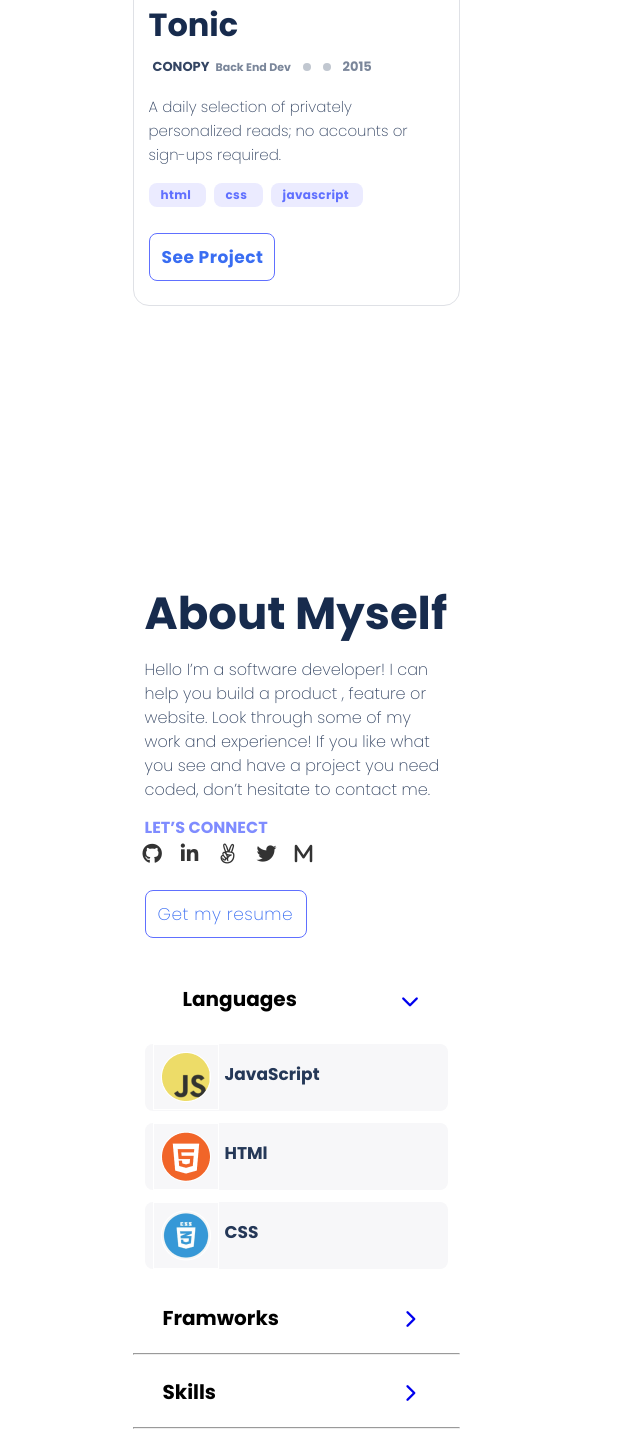
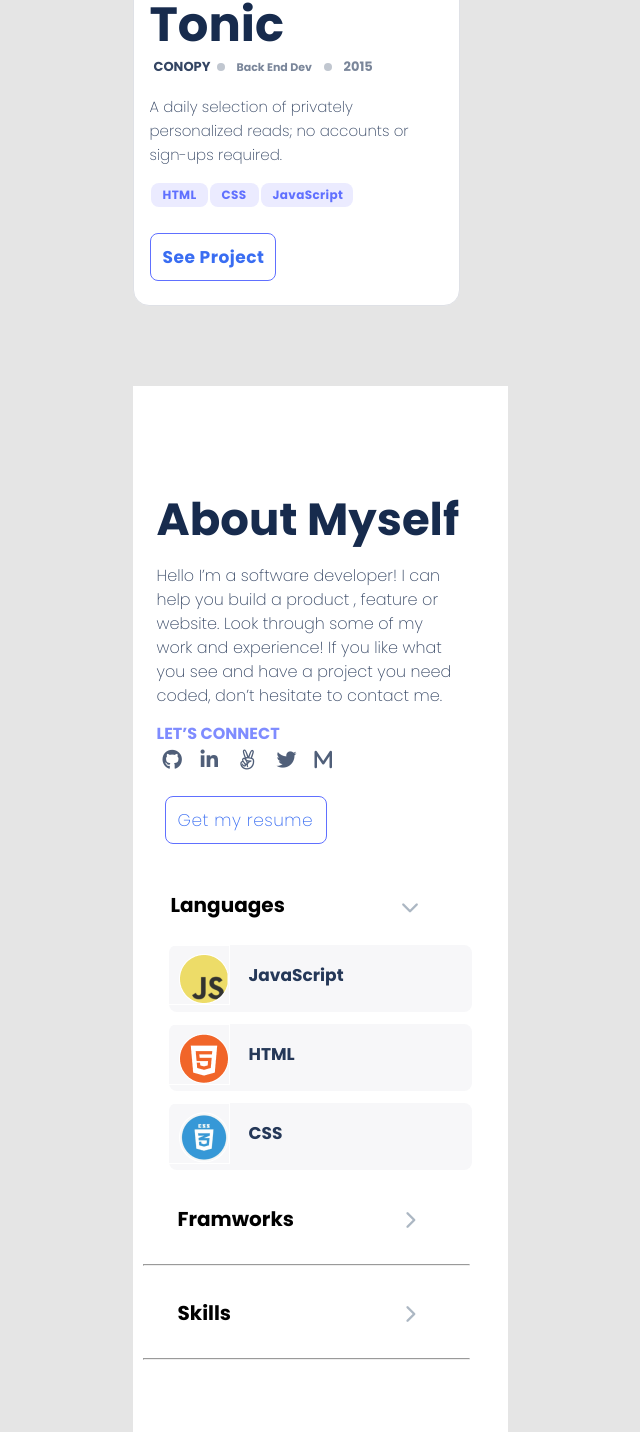
Before and after one commit to hafiz1379/First-Mobile, a website: page index.html in a window 1280 px wide. Shown: the part 1127-2559 px from the top of the page, without its empty margins (320-960 px from the left). Drawn offline with Linux system fonts and the light colour scheme.

Commit message:
added Required Changes and Optional suggestions

```diff
--- a/index.html
+++ b/index.html
@@ -1,5 +1,5 @@
 <!DOCTYPE html>
-<html lang="en">
+<html lang="en" style="background-color: #E5E5E5;">
 <head>
     <meta charset="UTF-8">
     <meta http-equiv="X-UA-Compatible" content="IE=edge">
@@ -15,28 +15,28 @@
 </head>
 <body>
   <section class="fbody">
-    <div class="header">
+    <header class="header">
         <div class="left">
             <div class="logo">
                 My logo
             </div>
         </div>
         <div class="right">
-        <div class="menubar">
+            <nav class="menubar">
                 <div class="menubar1"></div>
                 <div class="menubar2"></div>
                 <div class="menubar3"></div>
+            </nav>
         </div>
-    </div>
-    </div>
+    </header>
     <div class="container">
-        <div class="name">
+        <h1 class="name">
             I’m Hafizullah.<br>
             Glad to see<br> you!
-        </div>
-        <div class="bio">
+        </h1>
+        <p class="bio">
             I’m a software developer! I can help you build a product , feature or website Look through some of my work and experience! If you like what you see and have a project you need coded, don’t hesitate to contact me.
-        </div>
+        </p>
         <div class="lets_contact">
             <div class="contact">
                 LET’S CONNECT
@@ -60,7 +60,6 @@ Glad to see<br> you!
                   </li>
                 </ul>
             </section>
-            </section>
         </div>
     </div>
   </section>
@@ -68,9 +67,9 @@ Glad to see<br> you!
       <div class="shot">
       </div>
       <div class="bo">
-      <div class="pro-title">
-        <p>Tonic</p>
-      </div>
+        <header class="pro-title">
+          <h2>Tonic</h2>
+        </header>
       <div class="item-parrent">
         <div class="item1">
           <p class="conopy">CONOPY</p>
@@ -87,23 +86,28 @@ Glad to see<br> you!
         <p>A daily selection of privately personalized reads; no accounts or sign-ups required.</p>
       </div>
       <div class="tags">
-        <div class="html">
-          <p class="h">html</p>
+        <ul class="ul">
+          <li class="html">
+            <p class="h">HTML</p>
+          </li>
+          <li class="css">
+            <p class="c">CSS</p>
+          </li>
+          <li class="js">
+            <p class="j">JavaScript</p>
+          </li>
+        </ul>
       </div>
-        <div class="css">
-          <p class="c">css</p>
-        </div>
-        <div class="js">
-          <p class="j">javascript</p>
-        </div>
-      </div>
+
       <div class="action">
         <div class="boxx">
+          <a href="#" class="see-btn">
             <div class="see">
               <p class="se">
                 See Project
               </p>
             </div>
+          </a>
         </div>
       </div>
     </div>
@@ -153,36 +157,37 @@ Glad to see<br> you!
             </h2>
           </div>
           <div class="framer">
-            <li class="soc"><a href="#"><i class="fa-solid fa-chevron-up fa-rotate-180"></i></a>
+            <li class="soc"><a class="soc1" href="#"><i class="fa-solid fa-chevron-up fa-rotate-180"></i></a>
             </li>
           </div>
         </div>
       </div>
-      <div class="list">
-          <div class="jsfr">
+      <ul class="list">
+        <li class="jsfr">
           <div class="jst">
             <p class="jste">JavaScript</p>
             <img class="im" src="./images/Ellipse 1.png" alt="">
           </div>
-          </div>
-          <div class="jsfr">
+        </li>
+        <li class="jsfr">
           <div class="jst">
-              <p class="jste">HTMl</p>
+            <p class="jste">HTML</p>
             <img class="im" src="./images/Ellipse 1 (1).png" alt="">
           </div>
-          </div>
-          <div class="jsfr">
+        </li>
+        <li class="jsfr">
           <div class="jst">
             <p class="jste">CSS</p>
             <img class="im" src="./images/Ellipse 1 (2).png" alt="">
           </div>
-          </div>
-        </div>
+        </li>
+      </ul>
+
         <div class="endtop">
           <div class="endl">
             <p class="framworks">Framworks</p>
           </div>
-          <div class="endr">  <li class="soc"><a href="#"><i class="fa-solid fa-chevron-up fa-rotate-90"></i></a>
+          <div class="endr">  <li class="soc"><a class="soc1" href="#"><i class="fa-solid fa-chevron-up fa-rotate-90"></i></a>
           </li></div>
         </div>
         <hr class="w">
@@ -190,7 +195,7 @@ Glad to see<br> you!
           <div class="endl">
             <p class="framworks">Skills</p>
           </div>
-          <div class="endr">  <li class="soc"><a href="#"><i class="fa-solid fa-chevron-up fa-rotate-90"></i></a>
+          <div class="endr">  <li class="soc"><a class="soc1" href="#"><i class="fa-solid fa-chevron-up fa-rotate-90"></i></a>
           </li></div>
         </div>
         <hr class="w">
--- a/style.css
+++ b/style.css
@@ -7,8 +7,10 @@
 
 body {
   width: 375px;
-  height: 718px;
+  height: 738px;
   margin: auto;
+  background-color: #fff;
+  border-radius: 0 0 0 70px;
 }
 
 .header {
@@ -46,7 +48,6 @@ body {
 .header .right {
   width: 50%;
   height: 100%;
-  flex-direction: row;
   align-content: end;
 }
 
@@ -102,7 +103,6 @@ body {
   left: 0;
   top: 0;
   padding: 3px 12px 24px;
-  font-style: normal;
   font-weight: 400;
   font-size: 16px;
   line-height: 24px;
@@ -120,7 +120,6 @@ body {
 }
 
 .container .lets_contact .contact {
-  font-style: normal;
   font-weight: bold;
   font-size: 16px;
   line-height: 24px;
@@ -153,7 +152,9 @@ body {
 }
 
 .social-icon a i {
+  margin-left: 20px;
   font-size: 20px;
+  color: #505f79;
 }
 
 .social-icon + .social-icon {
@@ -162,9 +163,7 @@ body {
 
 .deatails {
   margin-top: 150px;
-  display: flex;
-  flex-direction: column;
-  align-items: center;
+  display: grid;
   padding: 16px;
   gap: 12px;
   width: 327px;
@@ -172,9 +171,6 @@ body {
   background: #fff;
   border: 1px solid #dfe1e6;
   border-radius: 16px;
-  flex: none;
-  order: 0;
-  flex-grow: 0;
 }
 
 .shot {
@@ -202,7 +198,6 @@ body {
 .pro-title {
   width: 295px;
   height: 36px;
-  font-style: normal;
   font-weight: 700;
   font-size: 32px;
   line-height: 44px;
@@ -214,7 +209,6 @@ body {
 
 .item-parrent {
   display: flex;
-  flex-direction: row;
   align-items: center;
   align-self: self-start;
   gap: 12px;
@@ -225,9 +219,12 @@ body {
   flex-grow: 0;
 }
 
+.item-list {
+  list-style-type: none;
+  width: 120px;
+}
 .item1 {
   display: flex;
-  flex-direction: row;
   align-items: center;
   padding-top: 8px;
   padding-bottom: 8px;
@@ -240,7 +237,6 @@ body {
   width: 55px;
   height: 16px;
   padding-left: 4px;
-  font-style: normal;
   font-weight: 550;
   font-size: 13px;
   line-height: 16px;
@@ -262,19 +258,18 @@ body {
 
 .item3 {
   display: flex;
-  flex-direction: row;
   align-items: center;
   padding-top: 8px;
   padding-bottom: 8px;
   width: 75px;
   height: 32px;
   flex: none;
+  order: 2;
 }
 
 .back {
   width: 88px;
   height: 16px;
-  font-style: normal;
   font-weight: 550;
   font-size: 11px;
   line-height: 16px;
@@ -295,7 +290,6 @@ body {
 
 .item5 {
   display: flex;
-  flex-direction: row;
   align-items: center;
   padding-top: 8px;
   padding-bottom: 8px;
@@ -308,7 +302,6 @@ body {
 .year {
   width: 29px;
   height: 16px;
-  font-style: normal;
   font-weight: 600;
   font-size: 13px;
   line-height: 16px;
@@ -321,7 +314,6 @@ body {
 .text {
   width: 295px;
   height: 76px;
-  font-style: normal;
   font-weight: 450;
   font-size: 15px;
   line-height: 24px;
@@ -332,7 +324,6 @@ body {
 
 .tags {
   display: flex;
-  flex-direction: row;
   align-items: center;
   align-self: start;
   gap: 8px;
@@ -342,11 +333,15 @@ body {
   order: 2;
 }
 
+.ul {
+  list-style-type: none;
+  display: flex;
+  justify-content: space-around;
+}
+
 .html {
-  display: flex;
-  flex-direction: row;
-  align-items: center;
   padding: 4px 12px;
+  margin: 20px 1px;
   width: 57px;
   height: 24px;
   background: #ebebff;
@@ -359,7 +354,6 @@ body {
 .h {
   width: 33px;
   height: 16px;
-  font-style: normal;
   font-weight: 550;
   font-size: 12px;
   line-height: 16px;
@@ -371,10 +365,8 @@ body {
 }
 
 .css {
-  display: flex;
-  flex-direction: row;
-  align-items: center;
   padding: 4px 12px;
+  margin: 20px 1px;
   width: 49px;
   height: 24px;
   background: #ebebff;
@@ -387,7 +379,6 @@ body {
 .c {
   width: 25px;
   height: 16px;
-  font-style: normal;
   font-weight: 550;
   font-size: 12px;
   line-height: 16px;
@@ -399,10 +390,8 @@ body {
 }
 
 .js {
-  display: flex;
-  flex-direction: row;
-  align-items: center;
   padding: 4px 12px;
+  margin: 20px 1px;
   width: 92px;
   height: 24px;
   background: #ebebff;
@@ -415,7 +404,6 @@ body {
 .j {
   width: 68px;
   height: 16px;
-  font-style: normal;
   font-weight: 550;
   font-size: 12px;
   line-height: 16px;
@@ -437,7 +425,6 @@ body {
 .boxx {
   box-sizing: border-box;
   display: flex;
-  flex-direction: row;
   align-items: center;
   padding: 12px;
   gap: 12px;
@@ -449,11 +436,13 @@ body {
   border-radius: 8px;
 }
 
+.see-btn {
+  text-decoration: none;
+}
 .se {
   width: 102px;
   height: 24px;
   color: #396df2;
-  font-style: normal;
   font-weight: 510;
   font-size: 17px;
   line-height: 24px;
@@ -474,11 +463,11 @@ body {
 
 .top {
   display: flex;
-  flex-direction: row;
   justify-content: flex-start;
   align-items: flex-start;
   gap: 12px;
-  margin-top: 114px;
+  margin-top: 20px;
+  margin-left: 12px;
   width: 327px;
   height: 346px;
   flex: none;
@@ -488,7 +477,6 @@ body {
   width: 327px;
   height: 35px;
   padding: 114px 12px;
-  font-style: normal;
   font-weight: 700;
   font-size: 30px;
   line-height: 52px;
@@ -502,8 +490,8 @@ body {
   width: 327px;
   height: 147px;
   margin-top: -200px;
+  margin-left: 12px;
   padding: 12px;
-  font-style: normal;
   font-weight: 400;
   font-size: 16px;
   line-height: 24px;
@@ -514,7 +502,6 @@ body {
 
 .footerbox {
   display: flex;
-  flex-direction: row;
   align-items: center;
   gap: 8px;
   width: 117px;
@@ -525,11 +512,11 @@ body {
 .lets {
   width: 197px;
   height: 24px;
-  font-style: normal;
   font-weight: bold;
   font-size: 16px;
   line-height: 24px;
   margin-top: 22px;
+  margin-left: 12px;
   padding: 12px;
   color: #7f8cff;
   flex: none;
@@ -538,11 +525,10 @@ body {
 .box3 {
   box-sizing: border-box;
   display: flex;
-  flex-direction: row;
   align-items: center;
   padding: 12px;
   gap: 10px;
-  margin-left: 12px;
+  margin-left: 32px;
   width: 162px;
   height: 48px;
   border: 1px solid #6070ff;
@@ -554,7 +540,6 @@ body {
 .box3c {
   width: 138px;
   height: 24px;
-  font-style: normal;
   font-weight: b;
   font-size: 17px;
   line-height: 24px;
@@ -602,9 +587,8 @@ body {
 
 .lan {
   position: absolute;
-  padding: 24px 50px;
+  padding: 24px 38px;
   text-align: center;
-  font-style: normal;
   font-weight: 500px;
   font-size: 20px;
   line-height: 24px;
@@ -616,8 +600,8 @@ body {
 .framer {
   width: 30%;
   height: 100%;
-  flex-direction: row;
   align-content: end;
+  color: #acb7c3;
 }
 
 .soc {
@@ -634,7 +618,9 @@ body {
   gap: 12px;
   width: 327px;
   height: 248.15px;
-  margin-top: -385px;
+  margin: auto;
+  margin-top: -390px;
+  list-style-type: none;
   flex: none;
   order: 1;
   flex-grow: 0;
@@ -653,7 +639,6 @@ body {
 .jste {
   position: absolute;
   padding: 20px 80px 20px;
-  font-style: normal;
   font-weight: bold;
   font-size: 17px;
   line-height: 20px;
@@ -665,7 +650,8 @@ body {
 .im {
   position: absolute;
   left: 20px;
-  padding: 7px;
+  padding-top: 8px;
+  padding-left: 25px;
   border: 1px solid #fff;
 }
 
@@ -676,6 +662,7 @@ body {
   flex: none;
   order: 1;
   flex-grow: 0;
+  color: #acb7c3;
 }
 
 .endl {
@@ -686,14 +673,12 @@ body {
 .endr {
   width: 30%;
   height: 100%;
-  flex-direction: row;
   align-content: end;
 }
 
 .framworks {
   position: absolute;
-  padding: 25px 30px;
-  font-style: normal;
+  padding: 25px 45px;
   font-weight: bold;
   font-size: 20px;
   line-height: 24px;
@@ -702,6 +687,10 @@ body {
   color: #000;
 }
 
+.soc1 {
+  color: #acb7c3;
+}
 .w {
   width: 327px;
+  margin: 10px;
 }
```
Lines whose indentation alone changed are shown as unchanged.
